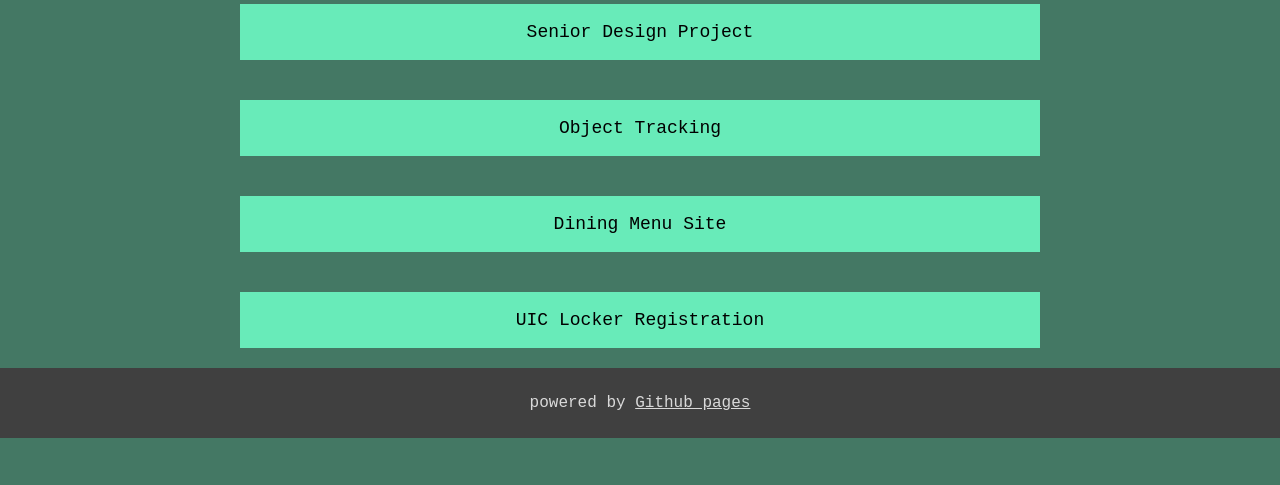
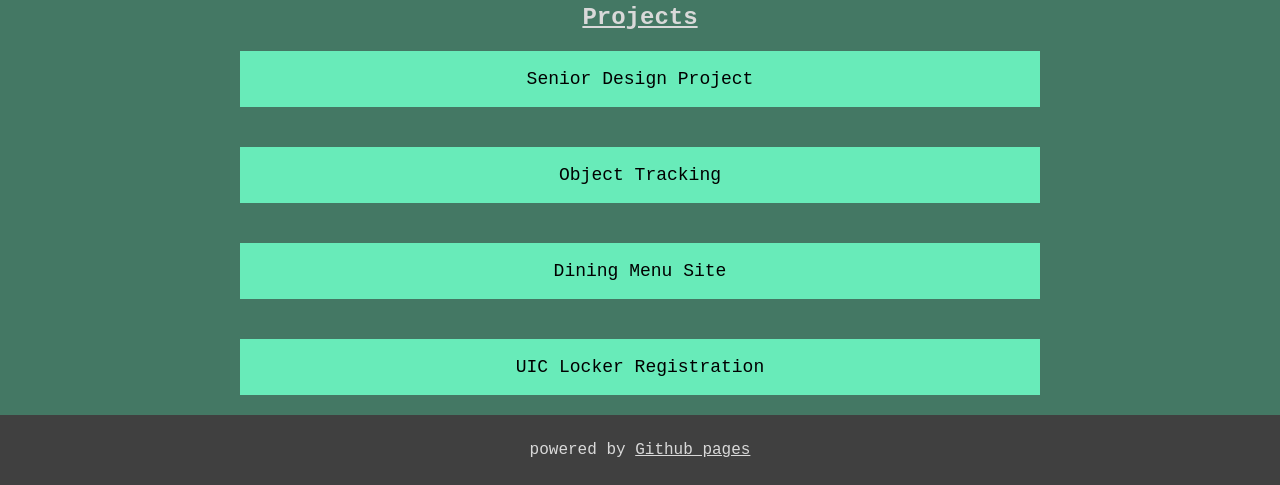
Before and after one commit to ece-jacob-scott/jacobbscott.dev, a plain HTML site: page index.html in a window 1280 px wide. Shown: the part 447-932 px from the top of the page. Before the commit the page ends 885 px from the top, so only its background shows below. Drawn offline with Linux system fonts and the light colour scheme.

Commit message:
added 'projects' title

```diff
--- a/css/styles.css
+++ b/css/styles.css
@@ -10,6 +10,12 @@
 
 main {
   min-height: calc(100vh - 88px);
+}
+
+h2 {
+  text-align: center;
+  margin-bottom: 0;
+  text-decoration: underline;
 }
 
 .header-img {
--- a/index.html
+++ b/index.html
@@ -66,6 +66,9 @@
           </a>
         </div>
       </section>
+      <h2>
+        Projects
+      </h2>
       <section class="project-sec">
         <button
           id="blst_content_btn"
```
